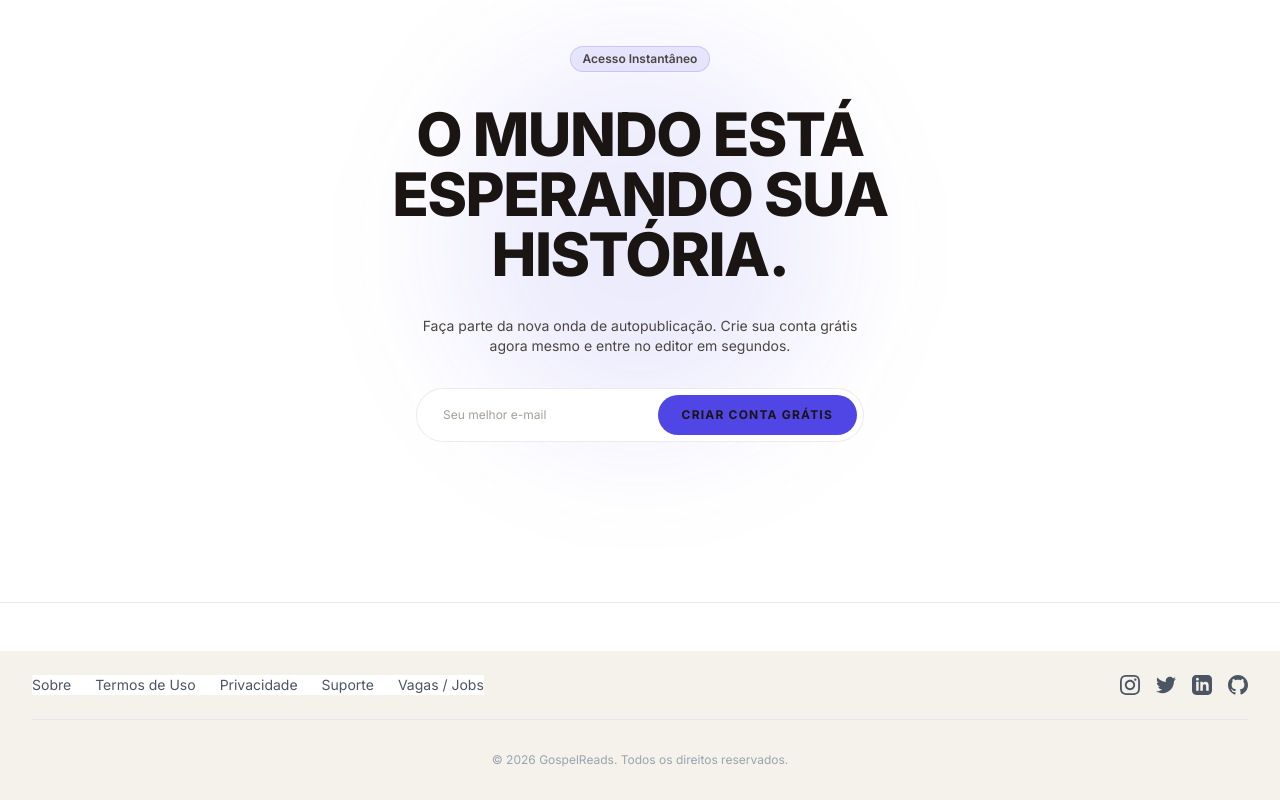
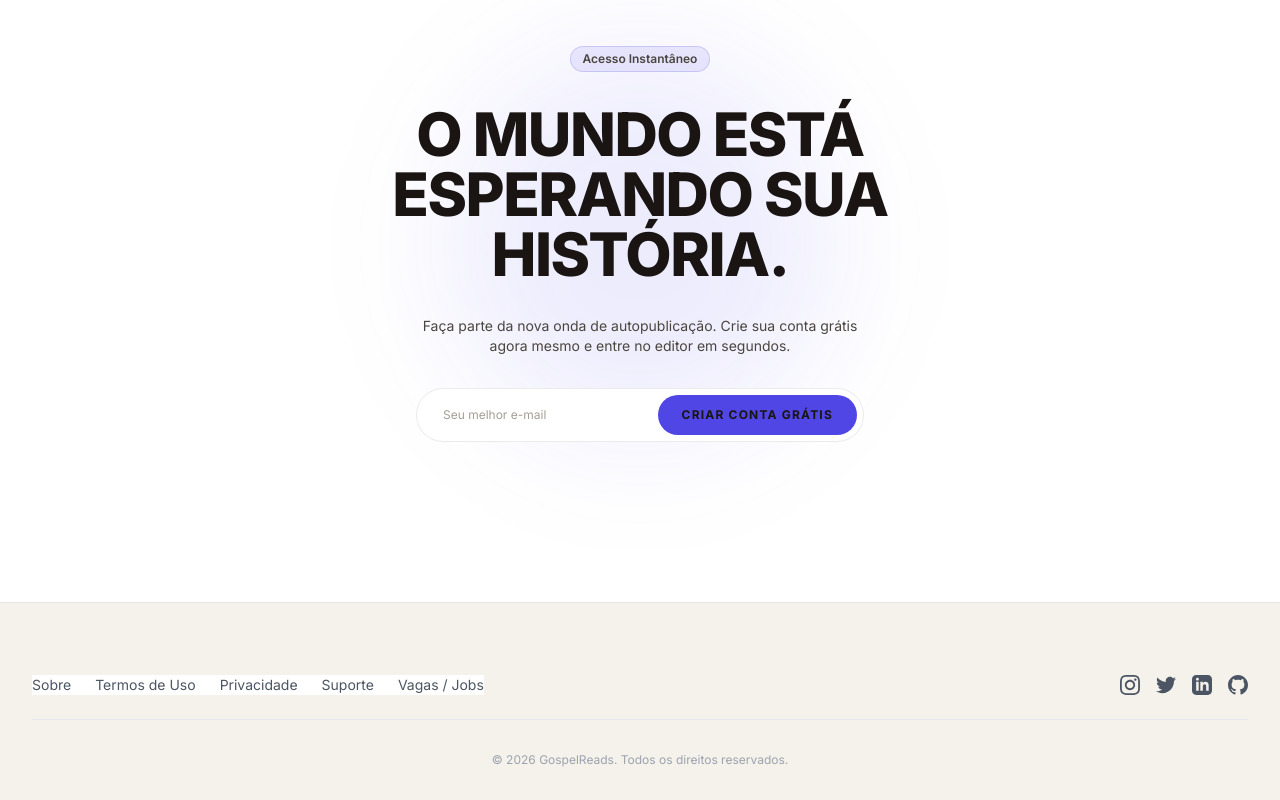
Before and after one commit to danub-io/editora, a Next.js app in the folder web/: page / in a window 1280 px wide. Shown: the part 3849-4649 px from the top of the page. Built offline with nearby package versions, Linux system fonts and the light colour scheme.

Commit message:
fix: clean up footer layout structure to solve background color mismatch in light mode

```diff
--- a/web/src/components/gospelreads/Footer.tsx
+++ b/web/src/components/gospelreads/Footer.tsx
@@ -5,8 +5,8 @@ import Link from 'next/link';
 
 export default function Footer() {
   return (
-    <div className="bg-neutral-primary border-t border-default pt-4 sm:pt-10 lg:pt-12 font-sans">
-      <footer className="mx-auto max-w-screen-2xl px-4 md:px-8">
+    <footer className="bg-neutral-primary border-t border-default pt-4 sm:pt-10 lg:pt-12 font-sans">
+      <div className="mx-auto max-w-screen-2xl px-4 md:px-8">
         <div className="flex flex-col items-center justify-between gap-4 border-b border-default py-6 md:flex-row">
           {/* nav - start */}
           <nav className="flex flex-wrap justify-center gap-x-4 gap-y-2 md:justify-start md:gap-6 text-sm">
@@ -60,7 +60,7 @@ export default function Footer() {
         <div className="py-8 text-center text-xs text-body-subtle">
           © {new Date().getFullYear()} GospelReads. Todos os direitos reservados.
         </div>
-      </footer>
-    </div>
+      </div>
+    </footer>
   );
 }
```
